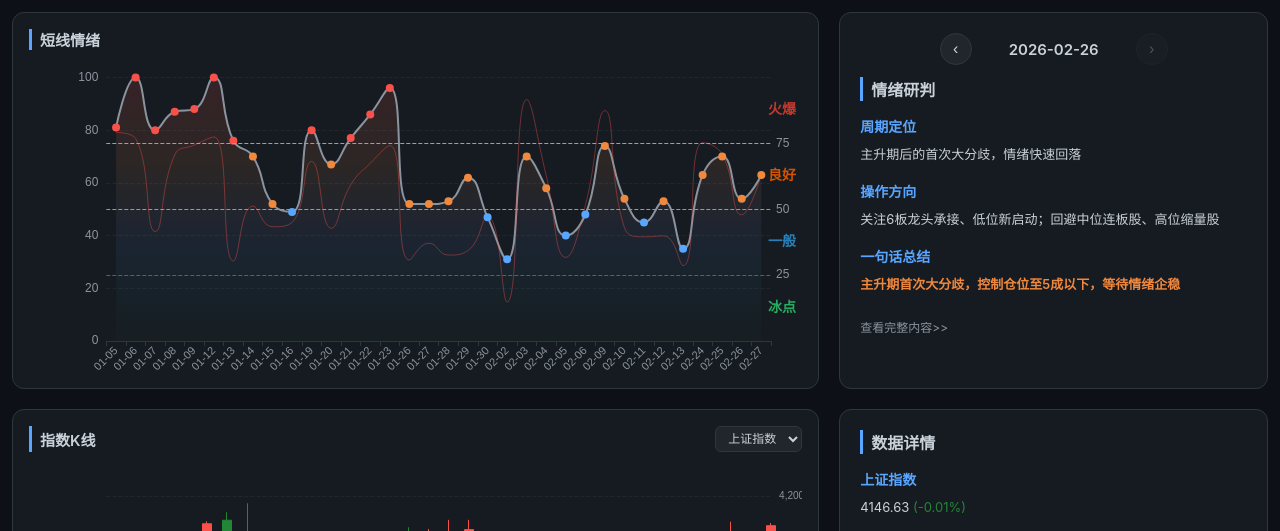
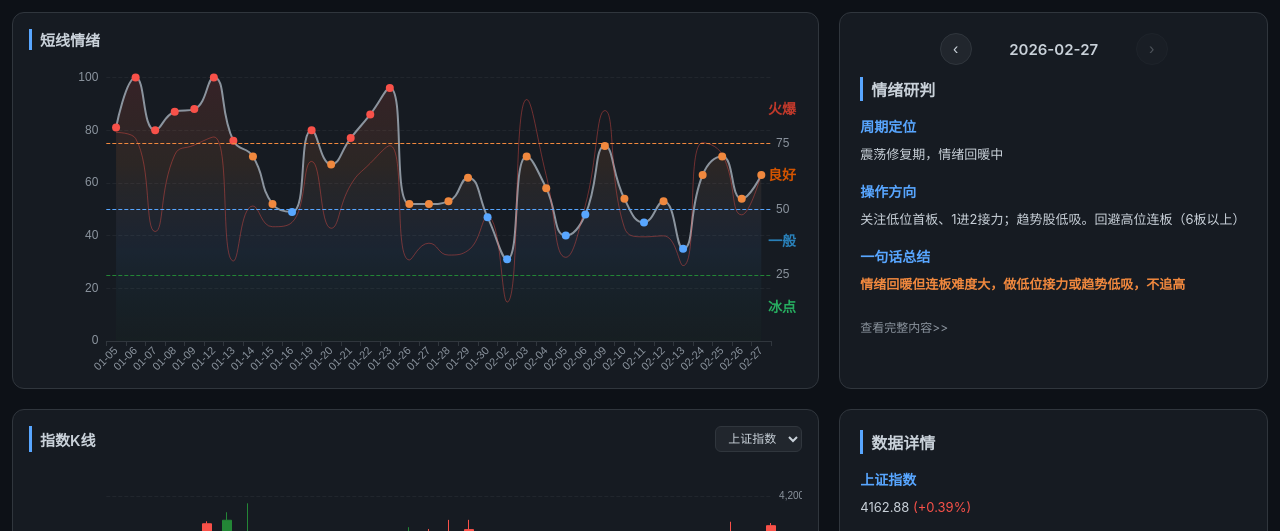
Before and after one commit to LionGG/dx, a plain HTML site: page index.html in a window 1280 px wide. Shown: the top 531 px of the page. Drawn offline with nearby package versions, Linux system fonts and the light colour scheme; no server answers.

Commit message:
Update sentiment data - 2026-02-27 18:23:30

```diff
--- a/index.html
+++ b/index.html
@@ -726,9 +726,9 @@
         }
 
         // 每日研判数据（含墨问链接）
-        const dailyReports = {"2026-02-26": {"phase": "主升期后的首次大分歧，情绪快速回落", "action": "关注6板龙头承接、低位新启动；回避中位连板股、高位缩量股", "summary": "主升期首次大分歧，控制仓位至5成以下，等待情绪企稳", "link": "https://note.mowen.cn/detail/amM_PwiWOjK0Bu2JslCSD"}, "2026-02-25": {"phase": "主升期初期，情绪稳步推高", "action": "关注科技成长、新能源赛道；回避前期高位滞涨股。", "summary": "主升期初期，积极参与，去弱留强，聚焦主线龙头。", "link": "https://note.mowen.cn/detail/bBTUwGGzruFPVvFmdoehc"}, "2026-02-24": {"phase": "退潮期，冰点试探", "action": "情绪指数63（良好区），涨停92家，跌停15家。退潮期特征明显，回避连板股，等待冰点确认。", "summary": "退潮期，冰点试探，良好区，操作以防守为主。", "link": "https://note.mowen.cn/detail/Dppc4WvkTpKRebgVMmg2o"}};
+        const dailyReports = {"2026-02-27": {"phase": "震荡修复期，情绪回暖中", "action": "关注低位首板、1进2接力；趋势股低吸。回避高位连板（6板以上）", "summary": "情绪回暖但连板难度大，做低位接力或趋势低吸，不追高", "link": "https://note.mowen.cn/detail/xxx"}, "2026-02-26": {"phase": "主升期后的首次大分歧，情绪快速回落", "action": "关注6板龙头承接、低位新启动；回避中位连板股、高位缩量股", "summary": "主升期首次大分歧，控制仓位至5成以下，等待情绪企稳", "link": "https://note.mowen.cn/detail/amM_PwiWOjK0Bu2JslCSD"}, "2026-02-25": {"phase": "主升期初期，情绪稳步推高", "action": "关注科技成长、新能源赛道；回避前期高位滞涨股。", "summary": "主升期初期，积极参与，去弱留强，聚焦主线龙头。", "link": "https://note.mowen.cn/detail/bBTUwGGzruFPVvFmdoehc"}, "2026-02-24": {"phase": "退潮期，冰点试探", "action": "情绪指数63（良好区），涨停92家，跌停15家。退潮期特征明显，回避连板股，等待冰点确认。", "summary": "退潮期，冰点试探，良好区，操作以防守为主。", "link": "https://note.mowen.cn/detail/Dppc4WvkTpKRebgVMmg2o"}};
 
-        const reportDates = ["2026-02-26", "2026-02-25", "2026-02-24"];
+        const reportDates = ["2026-02-27", "2026-02-26", "2026-02-25", "2026-02-24"];
         let currentReportIndex = 0; // 默认最新一天
 
         // 更新数据卡片（关联研判日期）
```
